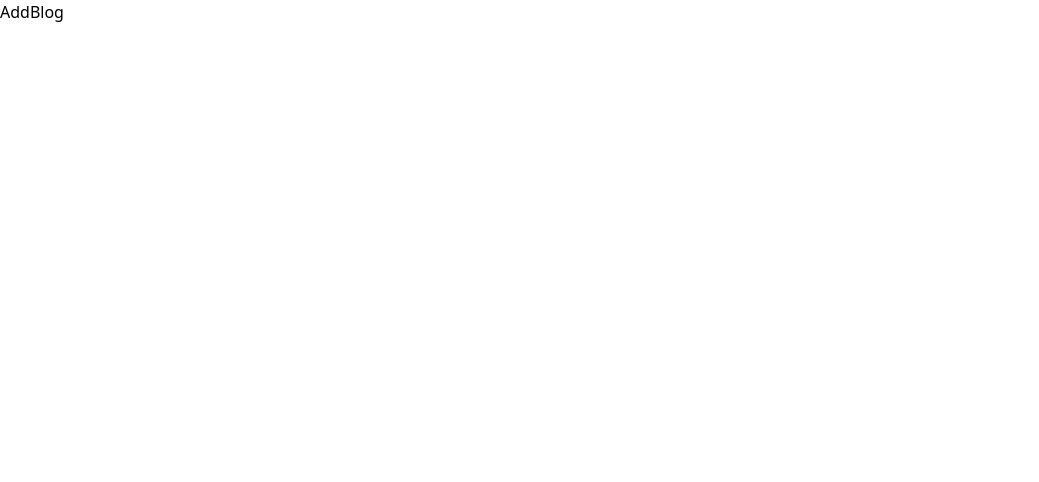
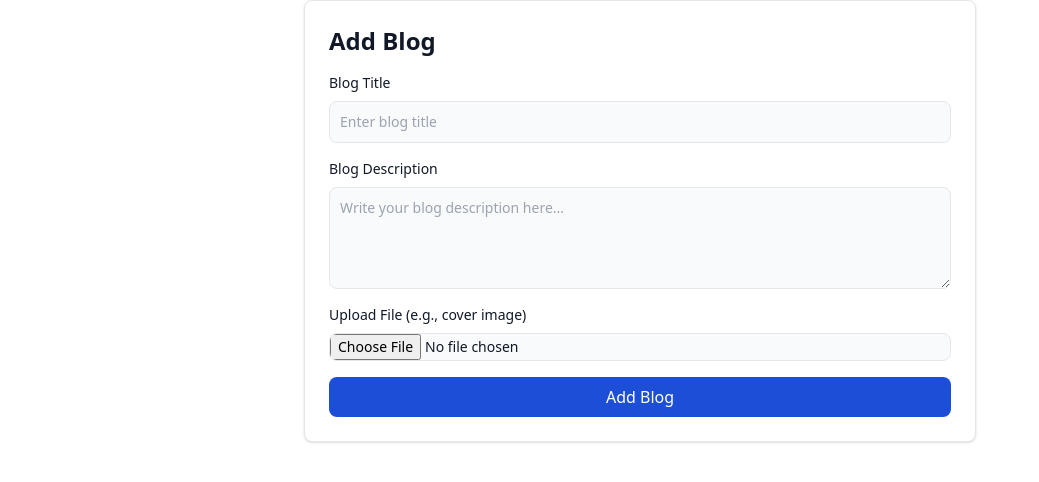
Before and after one commit to Prashant0110/Blog-Management-System-, a React (Vite) app in the folder blog-management/: page /addblog in a window 1280 px wide. Shown: the top 482 px of the page, without its empty margins (0-1039 px from the left). Built offline with nearby package versions, Linux system fonts and the light colour scheme.

Commit message:
setting up add-blog and home page components

```diff
--- a/blog-management/src/components/navbar/layout/Layout.jsx
+++ b/blog-management/src/components/navbar/layout/Layout.jsx
@@ -1,12 +1,7 @@
 import React from "react";
 
 const Layout = ({ children }) => {
-  return (
-    <>
-      <div>Layout</div>
-      {children}
-    </>
-  );
+  return <>{children}</>;
 };
 
 export default Layout;
--- a/blog-management/src/pages/blog/AddBlog.jsx
+++ b/blog-management/src/pages/blog/AddBlog.jsx
@@ -1,7 +1,71 @@
 import React from "react";
 
 const AddBlog = () => {
-  return <div>AddBlog</div>;
+  return (
+    <>
+      <div className="max-w-2xl mx-auto bg-white border border-gray-200 rounded-lg shadow p-6 dark:bg-gray-800 dark:border-gray-700">
+        <h2 className="text-2xl font-bold mb-4 text-gray-900 dark:text-white">
+          Add Blog
+        </h2>
+        <form>
+          {/* Blog Title */}
+          <div className="mb-4">
+            <label
+              htmlFor="blogTitle"
+              className="block mb-2 text-sm font-medium text-gray-900 dark:text-gray-300"
+            >
+              Blog Title
+            </label>
+            <input
+              type="text"
+              id="blogTitle"
+              placeholder="Enter blog title"
+              className="block w-full p-2.5 text-sm border rounded-lg bg-gray-50 text-gray-900 dark:bg-gray-700 dark:border-gray-600 dark:placeholder-gray-400 dark:text-white focus:ring-blue-500 focus:border-blue-500"
+            />
+          </div>
+
+          {/* Blog Description */}
+          <div className="mb-4">
+            <label
+              htmlFor="blogDescription"
+              className="block mb-2 text-sm font-medium text-gray-900 dark:text-gray-300"
+            >
+              Blog Description
+            </label>
+            <textarea
+              id="blogDescription"
+              rows="4"
+              placeholder="Write your blog description here..."
+              className="block w-full p-2.5 text-sm border rounded-lg bg-gray-50 text-gray-900 dark:bg-gray-700 dark:border-gray-600 dark:placeholder-gray-400 dark:text-white focus:ring-blue-500 focus:border-blue-500"
+            ></textarea>
+          </div>
+
+          {/* Upload File */}
+          <div className="mb-4">
+            <label
+              htmlFor="fileUpload"
+              className="block mb-2 text-sm font-medium text-gray-900 dark:text-gray-300"
+            >
+              Upload File (e.g., cover image)
+            </label>
+            <input
+              type="file"
+              id="fileUpload"
+              className="block w-full text-sm text-gray-900 border rounded-lg cursor-pointer bg-gray-50 dark:text-gray-400 dark:border-gray-600 dark:placeholder-gray-400 dark:bg-gray-700 focus:outline-none"
+            />
+          </div>
+
+          {/* Submit Button */}
+          <button
+            type="submit"
+            className="w-full px-4 py-2 text-white bg-blue-700 rounded-lg hover:bg-blue-800 focus:ring-4 focus:outline-none focus:ring-blue-300 dark:bg-blue-600 dark:hover:bg-blue-700 dark:focus:ring-blue-800"
+          >
+            Add Blog
+          </button>
+        </form>
+      </div>
+    </>
+  );
 };
 
 export default AddBlog;
--- a/blog-management/src/pages/blog/Home.jsx
+++ b/blog-management/src/pages/blog/Home.jsx
@@ -1,11 +1,15 @@
 import React from "react";
 import Layout from "../../components/navbar/layout/Layout";
+import Cards from "./components/cards/Cards";
 
 const Home = () => {
   return (
     <>
       <Layout>
-        <div>Home</div>;
+        <div className="flex justify-center space-x-8 mt-8">
+          <Cards />
+          <Cards />
+        </div>
       </Layout>
     </>
   );
--- /dev/null
+++ b/blog-management/src/pages/blog/components/cards/Cards.jsx
@@ -0,0 +1,51 @@
+import React from "react";
+
+const Cards = () => {
+  return (
+    <>
+      <div className="max-w-sm bg-white border border-gray-200 rounded-lg shadow dark:bg-gray-800 dark:border-gray-700">
+        <a href="#">
+          <img
+            className="rounded-t-lg object-cover w-full h-48"
+            src="https://imgs.search.brave.com/iQyHGdP9whMBfqL4t3mKkESIDO6v_-i5epLupHVXpbc/rs:fit:500:0:0:0/g:ce/aHR0cHM6Ly9hbml3/YXRjaHR2LnRvL2lt/YWdlcy9hbnctbWlu/LndlYnA"
+            alt="Blog Preview"
+          />
+        </a>
+        <div className="p-5">
+          <a href="#">
+            <h5 className="mb-2 text-2xl font-bold tracking-tight text-gray-900 dark:text-white">
+              Noteworthy technology acquisitions 2021
+            </h5>
+          </a>
+          <p className="mb-3 font-normal text-gray-700 dark:text-gray-400">
+            Here are the biggest enterprise technology acquisitions of 2021 so
+            far, in reverse chronological order.
+          </p>
+          <a
+            href="#"
+            className="inline-flex items-center px-3 py-2 text-sm font-medium text-center text-white bg-blue-700 rounded-lg hover:bg-blue-800 focus:ring-4 focus:outline-none focus:ring-blue-300 dark:bg-blue-600 dark:hover:bg-blue-700 dark:focus:ring-blue-800"
+          >
+            Read more
+            <svg
+              className="rtl:rotate-180 w-3.5 h-3.5 ms-2"
+              aria-hidden="true"
+              xmlns="http://www.w3.org/2000/svg"
+              fill="none"
+              viewBox="0 0 14 10"
+            >
+              <path
+                stroke="currentColor"
+                strokeLinecap="round"
+                strokeLinejoin="round"
+                strokeWidth="2"
+                d="M1 5h12m0 0L9 1m4 4L9 9"
+              />
+            </svg>
+          </a>
+        </div>
+      </div>
+    </>
+  );
+};
+
+export default Cards;
```
